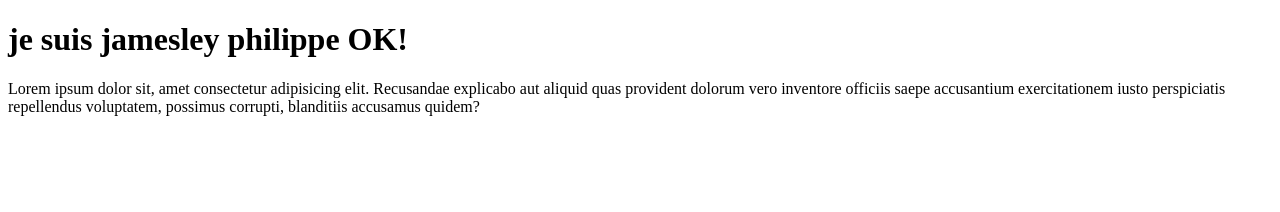
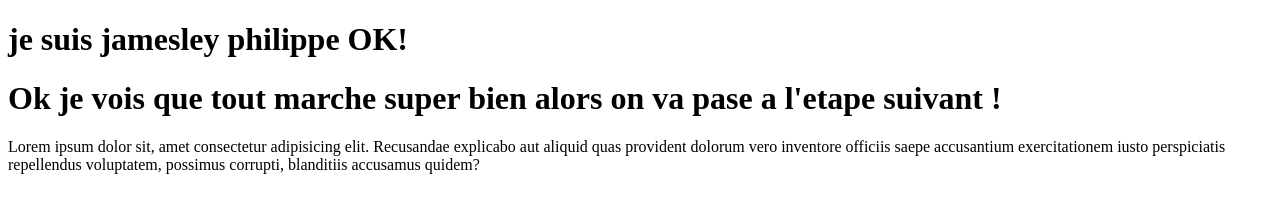
Before and after one commit to jamesleydiginovat/essaieGit, a plain HTML site: page index.html in a window 1280 px wide. Drawn offline with Linux system fonts and the light colour scheme.

Commit message:
une nouvelle modification

```diff
--- a/index.html
+++ b/index.html
@@ -7,6 +7,7 @@
 </head>
 <body>
     <h1>je suis jamesley philippe OK!</h1>
+    <h1>Ok je vois que tout marche super bien alors on va pase a l'etape suivant !</h1>
     <p>Lorem ipsum dolor sit, amet consectetur adipisicing elit. Recusandae explicabo aut aliquid quas provident dolorum vero inventore officiis saepe accusantium exercitationem iusto perspiciatis repellendus voluptatem, possimus corrupti, blanditiis accusamus quidem?</p>
 </body>
 </html>
```
